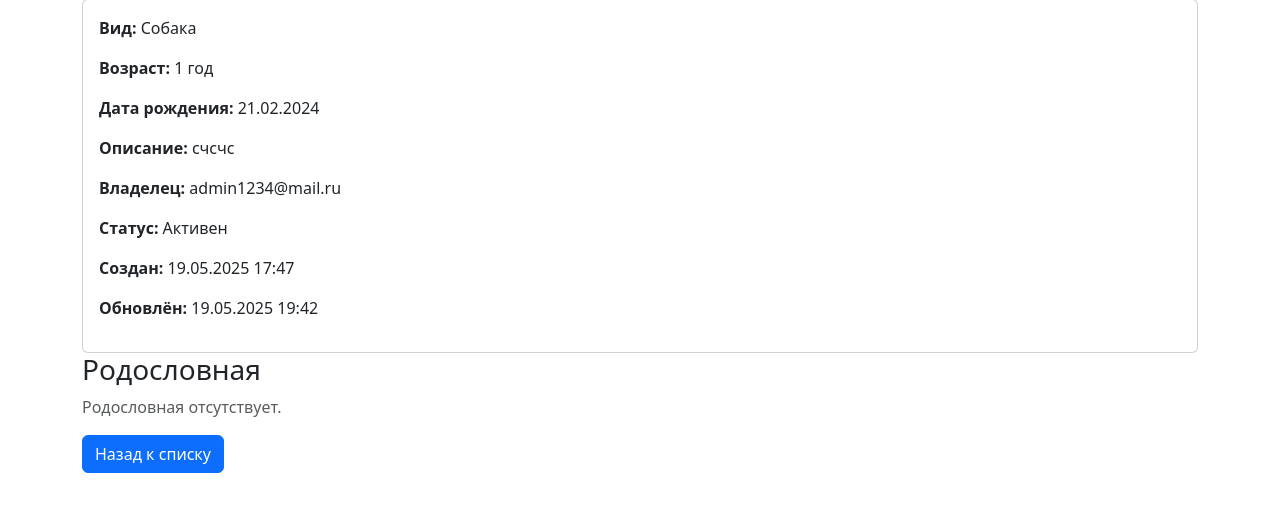
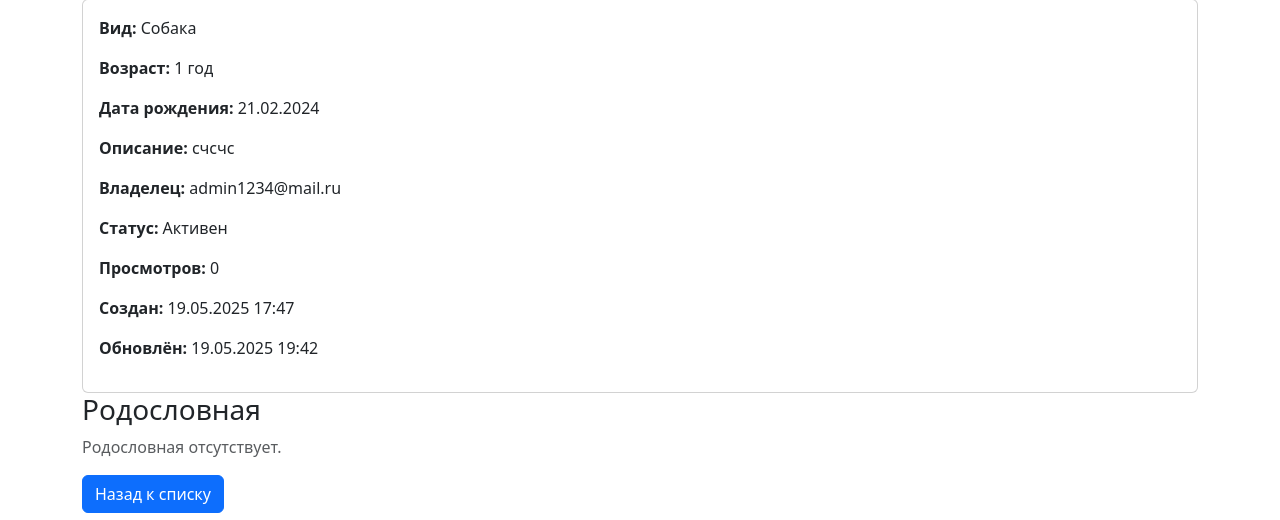
Before and after one commit to Alen0013/pythonProject13-django16-2, a Django app: page /ru/2/ in a window 1280 px wide. Shown: the part 127-647 px from the top of the page. Run offline with Django 4.2, Linux system fonts and the light colour scheme; data comes from the database, SQL or seed files in the repository; data that the repository does not hold is empty.

Commit message:
16-10 done(просмотры)

```diff
--- a/django_project/blog/models.py
+++ b/django_project/blog/models.py
@@ -21,11 +21,12 @@ class Pet(models.Model):
     owner = models.ForeignKey(User, on_delete=models.CASCADE, verbose_name='Владелец')
     created_at = models.DateTimeField(auto_now_add=True, verbose_name='Дата создания')
     updated_at = models.DateTimeField(auto_now=True, verbose_name='Дата обновления')
-    is_active = models.BooleanField(default=True, verbose_name='Активен')  # Новое поле
+    is_active = models.BooleanField(default=True, verbose_name='Активен')
     moderated_by = models.ForeignKey(
         User, on_delete=models.SET_NULL, null=True, blank=True,
         related_name='moderated_pets', verbose_name='Модерирован'
     )
+    view_count = models.PositiveIntegerField(default=0, verbose_name='Количество просмотров')
 
     def __str__(self):
         return self.name
--- a/django_project/blog/views.py
+++ b/django_project/blog/views.py
@@ -11,12 +11,12 @@ from django.utils import timezone
 from django.forms import inlineformset_factory
 from django.urls import reverse_lazy
 from django.conf import settings
+from django.core.mail import send_mail
 
 PedigreeFormSet = inlineformset_factory(
     Pet, Pedigree, fields=('parent_type', 'parent_name', 'breed', 'birth_date', 'description'),
     extra=2, max_num=2, can_delete=True
 )
-
 
 # Временно отключено кэширование
 # @method_decorator(cache_page(settings.CACHE_TTL), name='dispatch')
@@ -61,7 +61,6 @@ class PetListView(ListView):
         context['species_choices'] = Pet.SPECIES_CHOICES
         return context
 
-
 # Временно отключено кэширование
 # @method_decorator(cache_page(settings.CACHE_TTL), name='dispatch')
 class PetDetailView(DetailView):
@@ -75,6 +74,20 @@ class PetDetailView(DetailView):
             queryset = queryset.filter(is_active=True)
         return queryset
 
+    def get_object(self, queryset=None):
+        obj = super().get_object(queryset)
+        if self.request.user.is_authenticated and obj.owner != self.request.user:
+            obj.view_count += 1
+            if obj.view_count % 100 == 0 and obj.owner:
+                send_mail(
+                    'Достигнуто 100 просмотров!',
+                    f'Ваш питомец {obj.name} набрал {obj.view_count} просмотров.',
+                    settings.EMAIL_HOST_USER,
+                    [obj.owner.email],
+                    fail_silently=True,
+                )
+            obj.save()
+        return obj
 
 class PetCreateView(LoginRequiredMixin, CreateView):
     model = Pet
@@ -104,7 +117,6 @@ class PetCreateView(LoginRequiredMixin, CreateView):
 
     def get_success_url(self):
         return reverse_lazy('blog:pet_list')
-
 
 class PetUpdateView(LoginRequiredMixin, UserPassesTestMixin, UpdateView):
     model = Pet
@@ -142,6 +154,13 @@ class PetUpdateView(LoginRequiredMixin, UserPassesTestMixin, UpdateView):
     def get_success_url(self):
         return reverse_lazy('blog:pet_list')
 
+    def get_form(self, form_class=None):
+        form = super().get_form(form_class)
+        if self.request.user.role not in ['admin', 'moderator']:
+            for field in ['is_active', 'owner', 'view_count']:
+                form.fields[field].widget = form.fields[field].hidden_widget()
+                form.fields[field].required = False
+        return form
 
 class PetDeleteView(LoginRequiredMixin, UserPassesTestMixin, DeleteView):
     model = Pet
@@ -162,7 +181,6 @@ class PetDeleteView(LoginRequiredMixin, UserPassesTestMixin, DeleteView):
 
     def get_success_url(self):
         return reverse_lazy('blog:pet_list')
-
 
 class PetToggleActiveView(LoginRequiredMixin, UserPassesTestMixin, UpdateView):
     model = Pet
--- a/django_project/templates/blog/pet_detail.html
+++ b/django_project/templates/blog/pet_detail.html
@@ -11,6 +11,7 @@
       <p><strong>Описание:</strong> {{ pet.description|default:"Нет описания" }}</p>
       <p><strong>Владелец:</strong> {{ pet.owner.email }}</p>
       <p><strong>Статус:</strong> {% if pet.is_active %}Активен{% else %}Неактивен{% endif %}</p>
+      <p><strong>Просмотров:</strong> {{ pet.view_count }}</p>
       {% if pet.moderated_by and request.user.is_authenticated and request.user.role in 'admin,moderator' %}
         <p><strong>Модерирован:</strong> {{ pet.moderated_by.email }}</p>
       {% endif %}
```
